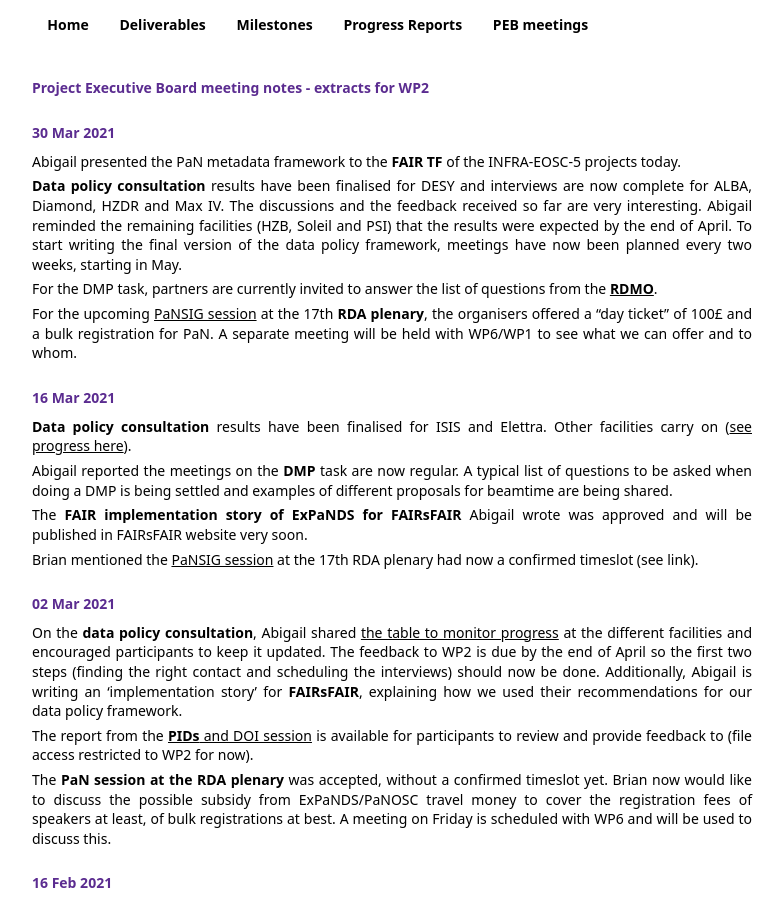
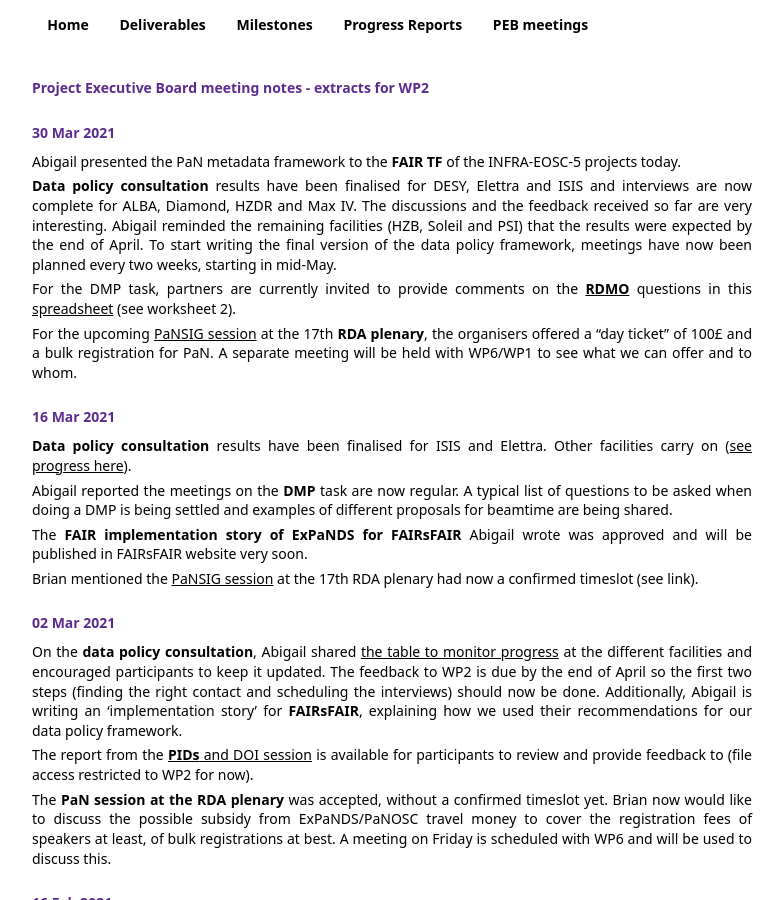
Before and after one commit to ExPaNDS-eu/WP1-reporting, a Jekyll site: the page built from _pebs-wp/pebs-wp2.html, in a window 1280 px wide and 900 px high. Shown: the whole window, without its empty margins (248-1032 px from the left). Built offline with Jekyll 4.4.1, drawn with Linux system fonts in a browser that asks for light colours.

Commit message:
took Abigails edits

```diff
--- a/_pebs/2021-03-30-notes.html
+++ b/_pebs/2021-03-30-notes.html
@@ -18,8 +18,8 @@ status-quo:
 <p>The other focus of WP1 right now is the upcoming <b>workshop on EOSC</b>. Kat helped a lot with dissemination and we have 57 registrants already. Sophie also stated her appreciation of the help of EGI but also PSI, HZB and PaNOSC WP6 in making an <a href='https://indico.desy.de/event/29297/'>interesting agenda</a>.</p>"
 #WP2
 - "<p>Abigail presented the PaN metadata framework to the <b>FAIR TF</b> of the INFRA-EOSC-5 projects today.</p>
-<p><b>Data policy consultation</b> results have been finalised for DESY and interviews are now complete for ALBA, Diamond, HZDR and Max IV. The discussions and the feedback received so far are very interesting. Abigail reminded the remaining facilities (HZB, Soleil and PSI) that the results were expected by the end of April. To start writing the final version of the data policy framework, meetings have now been planned every two weeks, starting in May.</p>
-<p>For the DMP task, partners are currently invited to answer the list of questions from the <a href='https://rdmorganiser.github.io/'><b>RDMO</b></a>.</p>
+<p><b>Data policy consultation</b> results have been finalised for DESY, Elettra and ISIS and interviews are now complete for ALBA, Diamond, HZDR and Max IV. The discussions and the feedback received so far are very interesting. Abigail reminded the remaining facilities (HZB, Soleil and PSI) that the results were expected by the end of April. To start writing the final version of the data policy framework, meetings have now been planned every two weeks, starting in mid-May.</p>
+<p>For the DMP task, partners are currently invited to provide comments on the <a href='https://rdmorganiser.github.io/'><b>RDMO</b></a> questions in this <a href='https://drive.google.com/file/d/1RIyxxnUTWvFV3E4p_zHvFU3zNzY-lZE3/view?usp=sharing'>spreadsheet</a> (see worksheet 2).</p>
 <p>For the upcoming <a href='https://www.rd-alliance.org/plenaries/rda-17th-plenary-meeting-edinburgh-virtual/sharing-fair-data-covid-research-photon-and'>PaNSIG session</a> at the 17th <b>RDA plenary</b>, the organisers offered a “day ticket” of 100£ and a bulk registration for PaN. A separate meeting will be held with WP6/WP1 to see what we can offer and to whom.</p>"
 #WP3
 - "<p>In addition to the recent reporting activities, Sylvie mentioned the presentation organised last Friday on <b>ontologies</b>. Alejandra shared her general and long-acquired experience on the topic and Steve presented the update for the upcoming ExPaNDS deliverable. There was a good attendance and follow-up meetings between Brian, Alejandra and Steve are planned in the following days, to discuss e.g. relating our work to <a href='https://emmc.info/emmo-info/'>EMMO</a>. PSI beamline scientists are also being involved via Carlo to provide feedback on what Diamond is preparing.</p>
```
